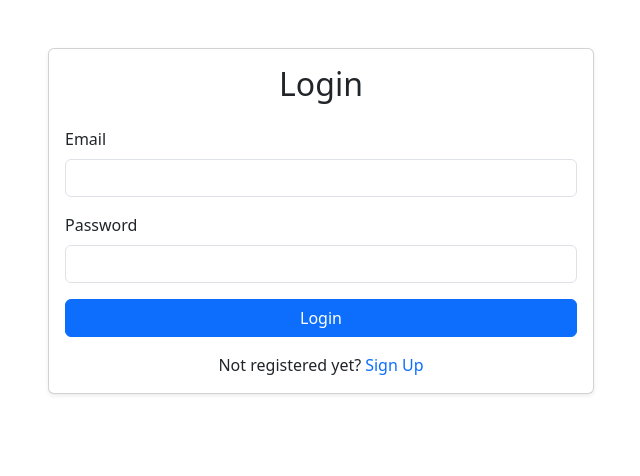
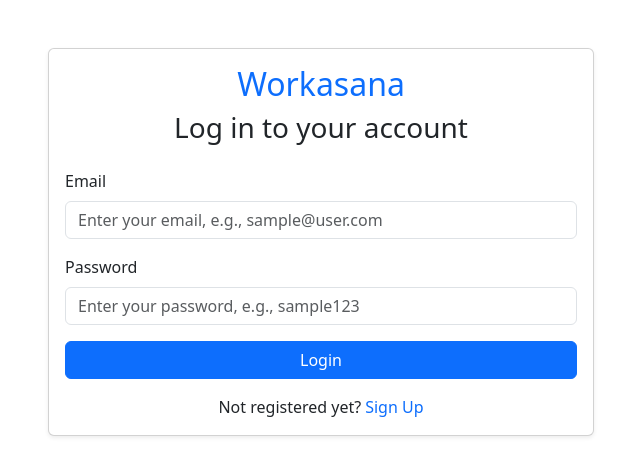
Before and after one commit to RajaAkashk/Work-Asana-Frontend, a React (Vite) app: page / in a window 1280 px wide. Shown: the top 476 px of the page, without its empty margins (319-959 px from the left). Built offline with nearby package versions, Linux system fonts and the light colour scheme.

Commit message:
updated UI for login page

```diff
--- a/src/pages/LoginPage.jsx
+++ b/src/pages/LoginPage.jsx
@@ -6,6 +6,7 @@ import { useNavigate } from "react-router-dom";
 function LoginPage() {
   const [email, setEmail] = useState("");
   const [password, setPassword] = useState("");
+  const [alert, setAlert] = useState(false);
   const [message, setMessage] = useState(false);
   const navigate = useNavigate();
 
@@ -47,7 +48,13 @@ function LoginPage() {
     } catch (error) {
       console.error("Error during login:", error);
       setMessage("Login failed");
-      setTimeout(() => setMessage(""), 1500);
+      setAlert(true);
+      setTimeout(() => {
+        setMessage("");
+        setAlert(false);
+      }, 1500);
+      setPassword("");
+      setEmail("");
     }
   };
 
@@ -57,7 +64,8 @@ function LoginPage() {
         <div className="col-md-6">
           <div className="card shadow-sm">
             <div className="card-body">
-              <h2 className="text-center mb-4">Login</h2>
+              <h2 className="text-center mb-2 text-primary">Workasana</h2>
+              <h3 className="text-center mb-4">Log in to your account</h3>
               {message && (
                 <div
                   className={`alert ${
@@ -79,6 +87,7 @@ function LoginPage() {
                     type="email"
                     id="email"
                     className="form-control"
+                    placeholder="Enter your email, e.g., sample@user.com"
                     value={email}
                     onChange={(e) => setEmail(e.target.value)}
                     required
@@ -92,6 +101,7 @@ function LoginPage() {
                   <input
                     type="password"
                     id="password"
+                    placeholder="Enter your password, e.g., sample123"
                     className="form-control"
                     value={password}
                     onChange={(e) => setPassword(e.target.value)}
@@ -99,8 +109,12 @@ function LoginPage() {
                   />
                 </div>
 
-                <button type="submit" className="btn btn-primary w-100">
-                  Login
+                <button
+                  type="submit"
+                  className="fw-medium btn btn-primary w-100"
+                  disabled={alert}
+                >
+                  {alert === false ? "Login" : "Loading..."}
                 </button>
               </form>
               <div className="d-flex justify-content-center align-items-center mt-3">
```
Also changed, not shown: src/pages/EditTaskPage.jsx (+1 -7 lines).
